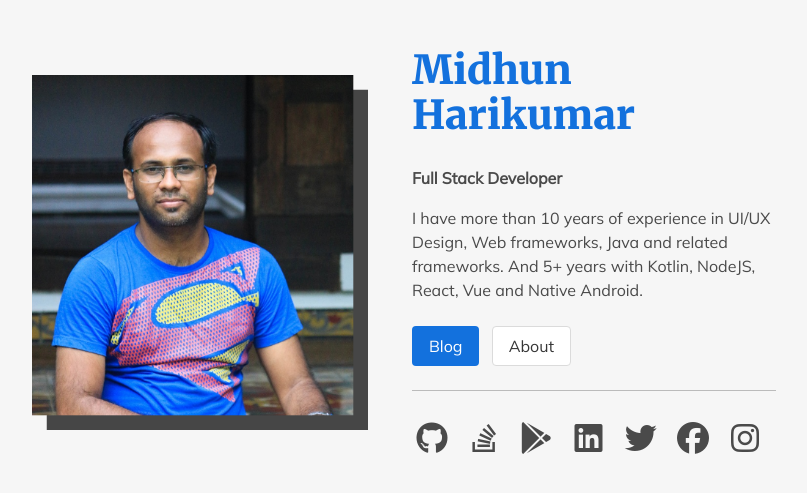
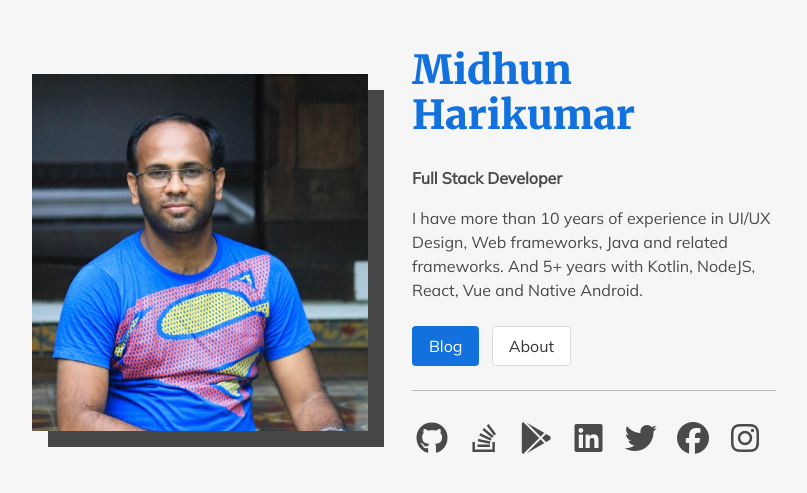
Before and after one commit to midhunhk/midhunhk.github.io, a Jekyll site: the page bio/index.html, which Jekyll copies as it is, in a window 1280 px wide. Shown: the top 493 px of the page, without its empty margins (244-1051 px from the left). Built offline with Jekyll 4.4.1, drawn with Linux system fonts in a browser that asks for light colours; nearby versions of some CDN libraries.

Commit message:
use css styles

```diff
--- a/bio/index.html
+++ b/bio/index.html
@@ -17,6 +17,7 @@
         .accent-text{ color: #1371DD;}
         .accent-bg{ background-color: #1371DD !important; }
         .divider {background-color: #bbb; height:1px; }
+        .profile-image{ box-shadow: 1em 1em 0 #464646;}
     </style>
 
     <script src="https://kit.fontawesome.com/c01311720b.js" crossorigin="anonymous"></script>
@@ -28,8 +29,11 @@
             <div class="columns is-vcentered">
                 <div class="column is-2"></div>
                 <div class="column is-4">
-                    <img src="/public/images/mhk_2017_web.png" alt="Midhun Harikumar" class="is-horizontal-center p-4">
-                    <!-- <img src="mhk_2017_web.png" alt="Midhun Harikumar" class="is-horizontal-center p-4"> -->
+                    <div class="p-4">
+                        <img src="/public/images/mhk_2017_2.png" alt="Midhun Harikumar" class="is-horizontal-center profile-image">
+                        <!-- <img src="/public/images/mhk_2017_web.png" alt="Midhun Harikumar" class="is-horizontal-center p-4"> -->
+                        <!-- <img src="mhk_2017_web.png" alt="Midhun Harikumar" class="is-horizontal-center p-4"> -->
+                    </div>
                 </div>
 
                 <div class="column is-4 pl-4">
```
Also changed, not shown: public/images/mhk_2017_2.png (added).
